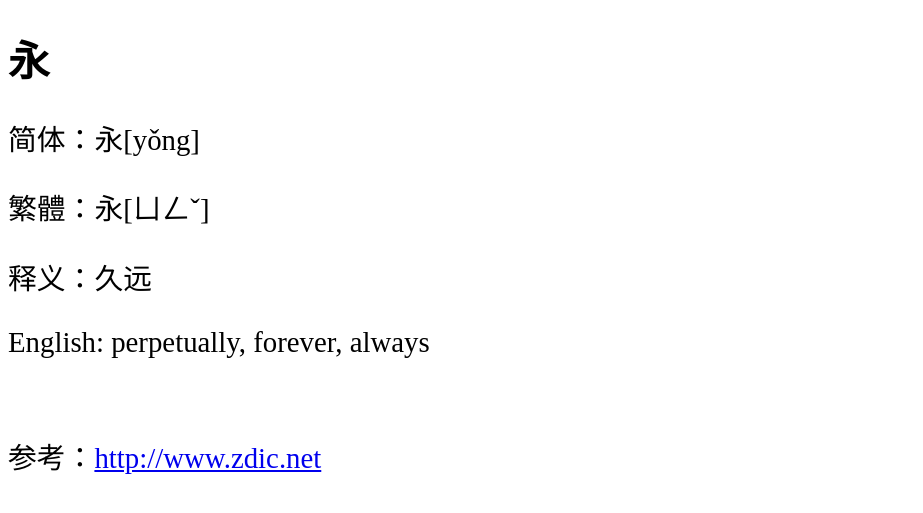
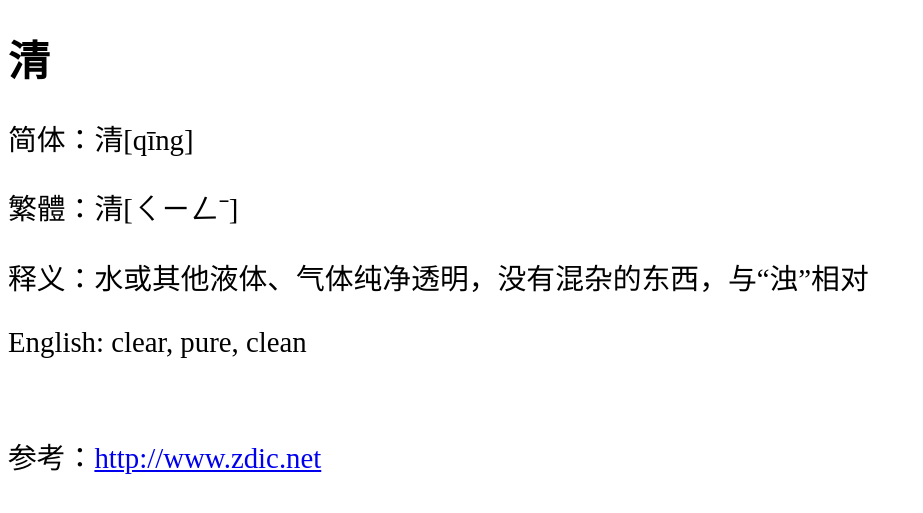
Before and after one commit to shengzhe/livecalligraphy, a Jekyll site: the page built from _posts/2012-08-31-LanTing-46.html, in a window 1280 px wide. Shown: the top 513 px of the page, without its empty margins (0-923 px from the left). Built offline with Jekyll 4.4.1, drawn with Linux system fonts in a browser that asks for light colours; Markdown is read by kramdown in place of the engine named in the settings.

Commit message:
Update _posts/2012-08-31-LanTing-46.html

```diff
--- a/_posts/2012-08-31-LanTing-46.html
+++ b/_posts/2012-08-31-LanTing-46.html
@@ -1,11 +1,11 @@
 ---
 layout: default
-title: 兰亭集序第1个字 (1st character of Lan Ting)
+title: 兰亭集序第46个字 (46th character of Lan Ting)
 ---
-<h1>永</h1>
-<p>简体：永[yǒng]</p>
-<p>繁體：永[ㄩㄥˇ]</p>
-<p>释义：久远</p>
-<p>English: perpetually, forever, always</p>
+<h1>清</h1>
+<p>简体：清[qīng]</p>
+<p>繁體：清[ㄑㄧㄥˉ]</p>
+<p>释义：水或其他液体、气体纯净透明，没有混杂的东西，与“浊”相对</p>
+<p>English: clear, pure, clean</p>
 <br/>
-<p>参考：<a href="http://www.zdic.net/zd/zi/ZdicE6ZdicB0ZdicB8.htm">http://www.zdic.net</a></p>
+<p>参考：<a href="http://www.zdic.net/zd/zi/ZdicE6ZdicB8Zdic85.htm">http://www.zdic.net</a></p>
```
